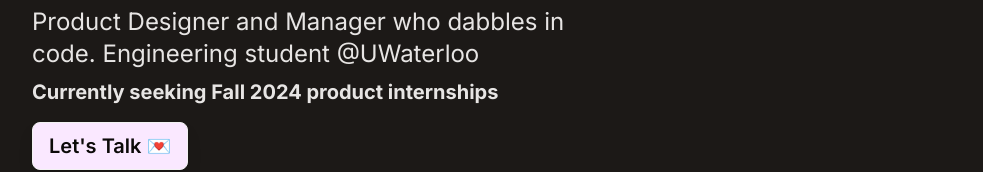
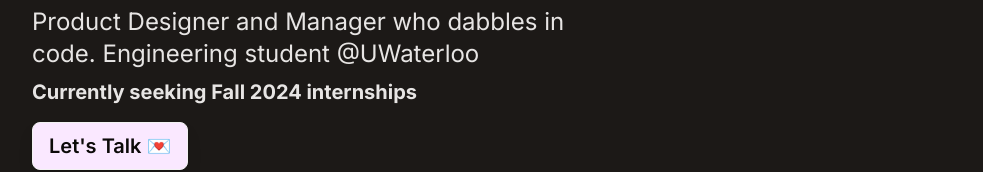
Before and after one commit to v1dh1/vidhi, a Next.js app: page / in a window 1280 px wide. Shown: the part 415-587 px from the top of the page, without its empty margins (144-1127 px from the left). Built offline with nearby package versions, Linux system fonts and the light colour scheme; a web font is replaced by a local one.

Commit message:
removed a word

```diff
--- a/app/home/Homepage.jsx
+++ b/app/home/Homepage.jsx
@@ -17,7 +17,7 @@ const Homepage = () => {
               {"Product Designer and Manager who dabbles in code. Engineering student @UWaterloo"}
               </div>
 
-              <div className='text-xl text-stone-200 pt-2 font-bold'>{"Currently seeking Fall 2024 product internships"}</div>
+              <div className='text-xl text-stone-200 pt-2 font-bold'>{"Currently seeking Fall 2024 internships"}</div>
 
               <div className=" flex flex-row gap-6 pt-4">
                 <a href="mailto:vidhigokani1@gmail.com">
```
